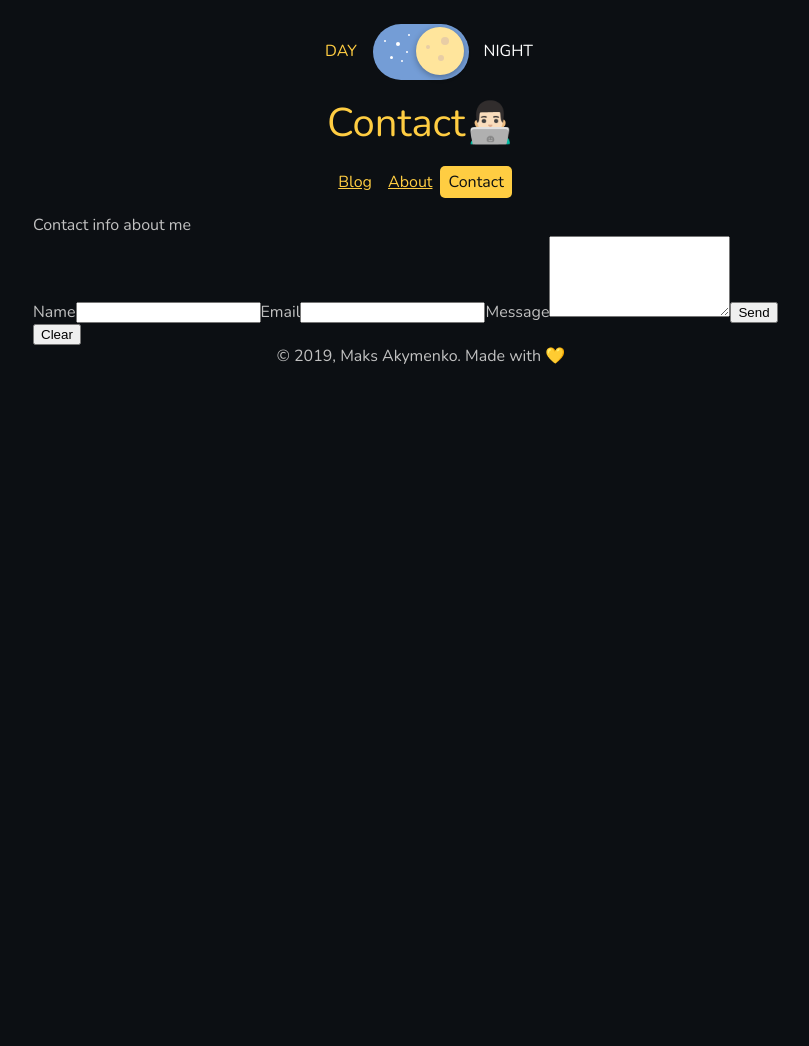
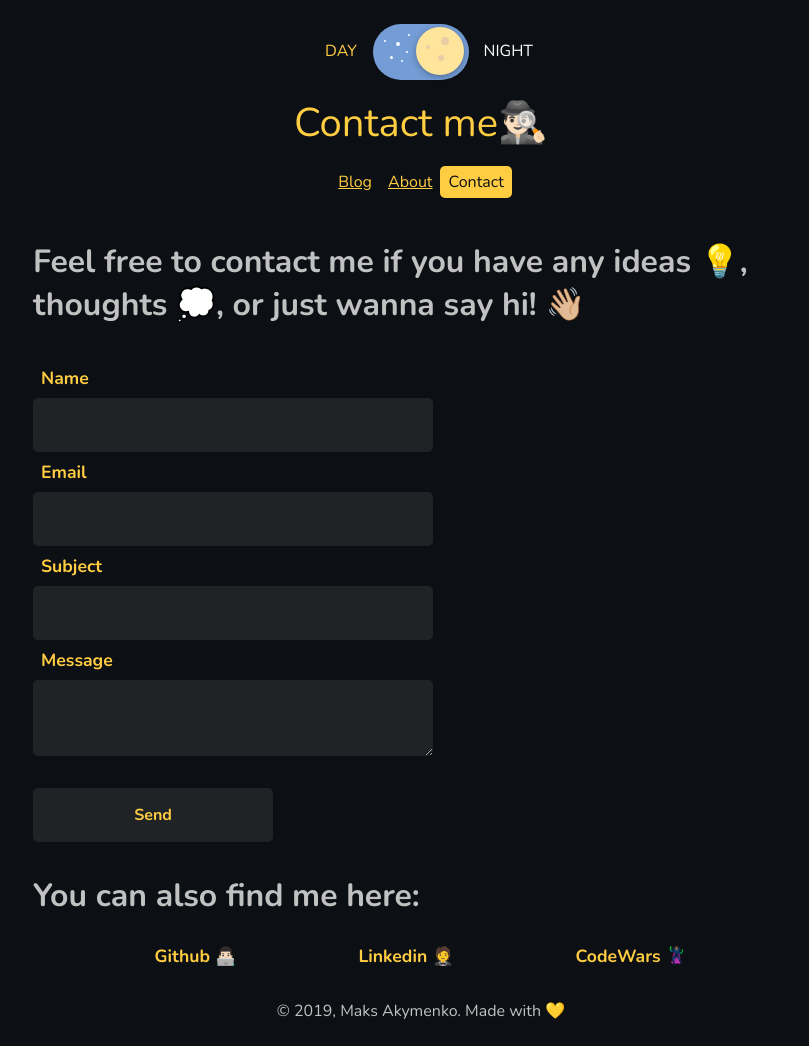
Before and after one commit to maks-akymenko/frontender-blog, a Gatsby site: page /contact in a window 1280 px wide. Shown: the whole page, without its empty margins (219-1028 px from the left). Before the commit the page ends 800 px from the top, so only its background shows below. Built offline with nearby package versions, Linux system fonts and the light colour scheme; Gatsby itself is replaced by a stand-in of ours.

Commit message:
add layout to 404, contact and blog post pages

```diff
--- a/src/pages/contact.js
+++ b/src/pages/contact.js
@@ -3,26 +3,52 @@ import PropTypes from 'prop-types'
 import styled from 'styled-components'
 
 import { Layout, Menu, SEO } from 'src/components'
+import { CONTACT_PATH } from 'src/shared/constants'
+import { Emoji } from 'src/styles/Emoji'
 
 const Contact = ({ location }) => {
   return (
-    <Layout location={location} title="Contact">
-      <SEO title="Contact" />
+    <Layout location={location} title={CONTACT_PATH}>
+      <SEO title={CONTACT_PATH} />
       <Menu />
-      Contact info about me
-      <form method="post" netlify-honeypot="bot-field" data-netlify="true">
-        <label>Name
-          <input type="text" name="name" id="name" />
+      <Title>
+        Feel free to contact me if you have any ideas <Emoji label="idea">💡</Emoji>, thoughts <Emoji label="thoughts">💭</Emoji>, or just wanna say hi! <Emoji label="wave">👋🏼</Emoji>
+      </Title>
+      <Form name="contact-me" method="POST" data-netlify="true">
+        <label htmlFor="name">Name
         </label>
-        <label>Email
-          <input type="email" name="email" id="email" />
+        <input type="text" name="name" id="name" required />
+        <label htmlFor="email">Email
         </label>
-        <label>Message
-          <textarea name="message" id="message" rows="5" />
+        <input type="email" name="email" id="email" required />
+        <label htmlFor="subject">Subject
         </label>
+        <input type="text" name="subject" id="subject" required />
+        <label htmlFor="message">Message
+        </label>
+        <textarea name="message" id="message" required />
         <button type="submit">Send</button>
-        <input type="reset" value="Clear" />
-      </form>
+      </Form>
+      <Title>
+        You can also find me here:
+      </Title>
+      <Links>
+        <a target="_blank" rel="noreferrer noopener" href="https://github.com/maximakymenko">
+          Github
+          {' '}
+          <Emoji label="programmer">👨🏻‍💻</Emoji>
+        </a>
+        <a target="_blank" rel="noreferrer noopener" href="https://www.linkedin.com/in/maksakymenko/">
+          Linkedin
+          {' '}
+          <Emoji label="businessman">🤵</Emoji>
+        </a>
+        <a target="_blank" rel="noreferrer noopener" href="https://www.codewars.com/users/maximakymenko">
+          CodeWars
+          {' '}
+          <Emoji label="ninja">🦹🏽‍♂️</Emoji>
+        </a>
+      </Links>
     </Layout>
   )
 }
@@ -34,3 +60,63 @@ Contact.propTypes = {
 }
 
 export default Contact
+
+const Title = styled.h2`
+  font-size: 2rem;
+`
+
+const Form = styled.form`
+  display: flex;
+  flex-direction: column;
+  max-width: 25rem;
+  margin: 2rem 0;
+
+  label {
+    color: ${({ theme }) => theme.primaryYellow};
+    font-size: 1.1rem;
+    font-weight: bold;
+    text-align: left;
+    padding: 0.5rem;
+  }
+
+  input, textarea, button {
+    font-family: ${({ theme }) => theme.ff};
+    font-size: 1rem;
+    font-weight: bold;
+    padding: 1rem;
+    color: ${({ theme }) => theme.primaryLight};
+    background: ${({ theme }) => theme.formGrey};
+    border-radius: 5px;
+    border: none;
+  }
+
+  button {
+    color: ${({ theme }) => theme.primaryYellow};
+    max-width: 15rem;
+    margin-top: 2rem;
+    transition: background 0.3s ease-in;
+    cursor: pointer;
+
+    &:hover {
+      background: ${({ theme }) => theme.formGreyHover};
+    }
+  }
+`
+
+const Links = styled.div`
+  display: flex;
+  justify-content: space-evenly;
+
+  a {
+    font-size: 1.1rem;
+    font-weight: bold;
+    padding-bottom: 2rem;
+    color: ${({ theme }) => theme.primaryYellow};
+    text-decoration: none;
+    transition: color 0.3s ease-in;
+
+    &:hover {
+      color: ${({ theme }) => theme.primaryYellowHover};
+    }
+  }
+`
--- a/src/templates/blog-post.js
+++ b/src/templates/blog-post.js
@@ -1,7 +1,7 @@
 import React from "react"
 import { Link, graphql } from "gatsby"
 
-import { Bio, Layout, SEO } from "src/components"
+import { Bio, BuyMeACoffee, Layout, SEO } from "src/components"
 
 import { Arrows, BackButton, Date, Description, Title } from './blog-post.styled'
 
@@ -26,7 +26,9 @@ const BlogPostTemplate = ({ data, location, pageContext: { previous, next } }) =
         {post.frontmatter.date}
       </Date>
       <Description dangerouslySetInnerHTML={{ __html: post.html }} />
+      <hr/>
       <Bio />
+      <BuyMeACoffee />
       <Arrows>
         <li>
           {previous && (
```
Also changed, not shown: src/pages/404.js (+50 -16 lines).
